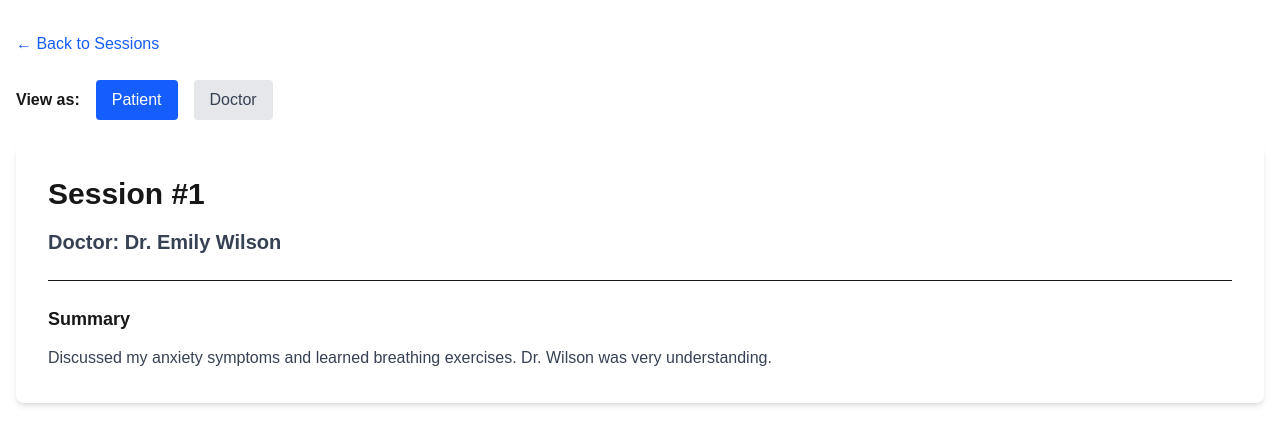
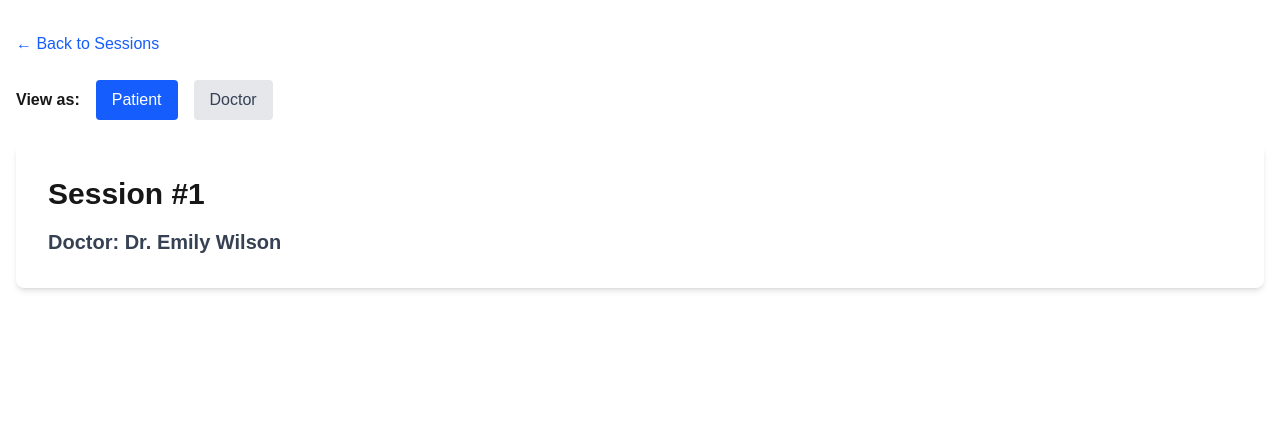
Before and after one commit to KhadeejaAbbas/HackTheChange2025, a Next.js app in the folder frontend/my-app/: page /session1 in a window 1280 px wide. Shown: the top 444 px of the page. Built offline with nearby package versions, Linux system fonts and the light colour scheme.

Commit message:
remove summary from sessions

```diff
--- a/frontend/my-app/app/homepage/page.tsx
+++ b/frontend/my-app/app/homepage/page.tsx
@@ -10,8 +10,6 @@
     id: 1,
     sessionNumber: 1,
     patientName: "John Smith",
-    summary:
-      "Initial consultation for anxiety management. Discussed coping strategies and established treatment goals.",
   },
 ];
 
@@ -21,8 +19,6 @@
     id: 1,
     sessionNumber: 1,
     doctorName: "Dr. Emily Wilson",
-    summary:
-      "Discussed my anxiety symptoms and learned breathing exercises. Dr. Wilson was very understanding.",
   },
 ];
 
@@ -51,7 +47,6 @@
       id: sessions.length + 1,
       sessionNumber: sessions.length + 1,
       patientName: patientName.trim(),
-      summary: "New session created. No summary yet.",
     };
 
     // Add to sessions list
--- a/frontend/my-app/app/session1/page.tsx
+++ b/frontend/my-app/app/session1/page.tsx
@@ -7,24 +7,28 @@
 const sessionData = {
   doctor: {
     sessionNumber: 1,
-    patientName: 'John Smith',
-    summary: 'Initial consultation for anxiety management. Discussed coping strategies and established treatment goals.'
+    patientName: "John Smith",
   },
   patient: {
     sessionNumber: 1,
-    doctorName: 'Dr. Emily Wilson',
-    summary: 'Discussed my anxiety symptoms and learned breathing exercises. Dr. Wilson was very understanding.'
-  }
+    doctorName: "Dr. Emily Wilson",
+  },
 };
 
 export default function Session1Page() {
   // Toggle between 'doctor' and 'patient' to see different views
-  const [userType, setUserType] = useState<'doctor' | 'patient'>('patient');
+  const [userType, setUserType] = useState<"doctor" | "patient">("patient");
 
-  const session = userType === 'doctor' ? sessionData.doctor : sessionData.patient;
-  const displayName = userType === 'doctor'
-    ? ('patientName' in session ? session.patientName : '')
-    : ('doctorName' in session ? session.doctorName : '');
+  const session =
+    userType === "doctor" ? sessionData.doctor : sessionData.patient;
+  const displayName =
+    userType === "doctor"
+      ? "patientName" in session
+        ? session.patientName
+        : ""
+      : "doctorName" in session
+      ? session.doctorName
+      : "";
 
   return (
     <div className="container mx-auto px-4 py-8">
@@ -40,21 +44,21 @@
       <div className="mb-6 flex gap-4 items-center">
         <span className="font-semibold">View as:</span>
         <button
-          onClick={() => setUserType('patient')}
+          onClick={() => setUserType("patient")}
           className={`px-4 py-2 rounded ${
-            userType === 'patient'
-              ? 'bg-blue-600 text-white'
-              : 'bg-gray-200 text-gray-700'
+            userType === "patient"
+              ? "bg-blue-600 text-white"
+              : "bg-gray-200 text-gray-700"
           }`}
         >
           Patient
         </button>
         <button
-          onClick={() => setUserType('doctor')}
+          onClick={() => setUserType("doctor")}
           className={`px-4 py-2 rounded ${
-            userType === 'doctor'
-              ? 'bg-blue-600 text-white'
-              : 'bg-gray-200 text-gray-700'
+            userType === "doctor"
+              ? "bg-blue-600 text-white"
+              : "bg-gray-200 text-gray-700"
           }`}
         >
           Doctor
@@ -63,19 +67,14 @@
 
       {/* Session details */}
       <div className="bg-white rounded-lg shadow-md p-8">
-        <h1 className="text-3xl font-bold mb-4">Session #{session.sessionNumber}</h1>
-        <p className="text-xl font-semibold text-gray-700 mb-6">
-          {userType === 'doctor'
+        <h1 className="text-3xl font-bold mb-4">
+          Session #{session.sessionNumber}
+        </h1>
+        <p className="text-xl font-semibold text-gray-700">
+          {userType === "doctor"
             ? `Patient: ${displayName}`
-            : `Doctor: ${displayName}`
-          }
+            : `Doctor: ${displayName}`}
         </p>
-        <div className="border-t pt-6">
-          <h2 className="text-lg font-semibold mb-3">Summary</h2>
-          <p className="text-gray-700 leading-relaxed">
-            {session.summary}
-          </p>
-        </div>
       </div>
     </div>
   );
--- a/frontend/my-app/components/SessionCard.tsx
+++ b/frontend/my-app/components/SessionCard.tsx
@@ -5,7 +5,6 @@
   sessionNumber: number;
   patientName?: string;
   doctorName?: string;
-  summary: string;
 }
 
 interface SessionCardProps {
```
